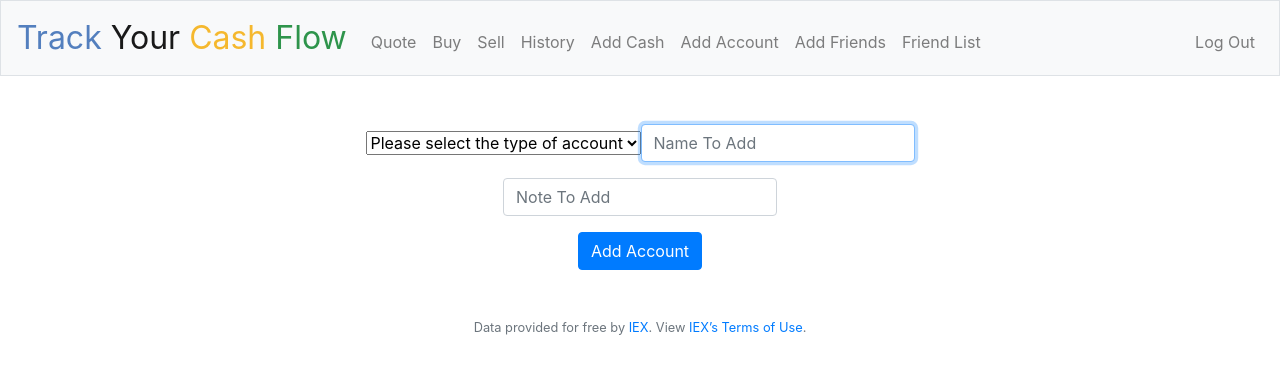
After one commit to HUIXIN-TW/QuickRecord, a Flask app: page /add_account in a window 1280 px wide. The commit adds this page. Shown: the top 374 px of the page. Run offline with Flask 2, Linux system fonts and the light colour scheme; a user stored in the database is signed in; some libraries are stand-ins or nearby versions.

Commit message:
add account, fix buy

```diff
--- a/Remy/application.py
+++ b/Remy/application.py
@@ -162,35 +162,49 @@ def friend_list():
 @app.route("/")
 @login_required
 def index():
-    #最後呈現的資料總結
+    # 最後呈現的資料總結
     # 我們需要在使用者登入後，於首頁顯示使用者目前持有的股票訊息
     # 先從資料庫內抓取該名使用者過去購買過的股票、股票張數
+
+    # 修改為會計科目
     rows = db.execute("""
-        SELECT symbol, SUM(shares) as totalShares
-        FROM transactions
+        SELECT type, name, SUM(amount) as totalamount, note
+        FROM account
         WHERE user_id = :user_id
-        GROUP BY symbol
-        HAVING totalShares >0;
+        GROUP BY name
+        HAVING totalamount >0;
     """, user_id=session["user_id"])
     holdings = []
-    grand_total = 0
+    grand_asset = 0
+    grand_liability = 0
+    grand_revenue = 0
+    grand_expense = 0
     # 把使用者過去購買的股票名稱(Symbol)、公司名稱、張數、目前價格、該股票總金額丟入一個list裡
     for row in rows:
-        stock = "TEST"
         #stock = lookup(row["symbol"])
         holdings.append({
-            "symbol": stock["symbol"],
-            "name": stock["name"],
-            "shares": row["totalShares"],
-            "price": usd(stock["price"]),
-            "total": usd(stock["price"] * row["totalShares"])
+            "type": row["type"],
+            "name": row["name"],
+            "totalamount": row["totalamount"],
+            "note" : row["note"]
+            #若需要匯率轉參考以下
+            #"price": usd(stock["price"]),
+            #"total": usd(stock["price"] * row["totalShares"])
         })
-        grand_total += stock["price"] * row["totalShares"]
-    rows = db.execute("SELECT cash FROM users WHERE id=:user_id", user_id=session["user_id"])
-    cash = rows[0]["cash"]
-    # 另外加總使用者目前手頭上的現金及股票總價值
-    grand_total += cash
-    return render_template("index.html", holdings=holdings, cash=usd(cash), grand_total=usd(grand_total))
+        #資產負債總額
+        if type == "A":
+            grand_asset += row["totalamount"]
+        elif type == "L":
+            grand_liability += row["totalamount"]
+        elif type == "R":
+            grand_revenue += row["totalamount"]
+        else: # type == "E":
+            grand_expense += row["totalamount"]
+    balance = 0
+    profit = 0
+    balance = grand_asset - grand_liability
+    profit = grand_revenue - grand_expense
+    return render_template("index.html", holdings=holdings, balance=balance, profit=profit)
 
 
 #減少現金
@@ -206,6 +220,36 @@ def index():
 # 是否使用者自己一個資料庫
 # 可以發現沒有科目並詢問是否直接加入
 # 歷史交易保存
+
+# 新增會計科目
+@app.route("/add_account", methods=["GET", "POST"])
+@login_required
+def add_account():
+    if request.method == "POST":
+        # 搜尋account資料
+        rows = db.execute("SELECT name FROM account WHERE name = :name AND user_id = :user_id",
+                          user_id = session["user_id"],
+                          name=request.form.get("name"))
+
+        #如果account資料找不到，代表尚未新增
+        if len(rows) != 1:
+            #用自己的id搭配account名稱(account名稱已UNIQUE)
+            db.execute("""INSERT INTO account (user_id,type,name,note) VALUES (:user_id,:type,:name,:note) """,
+            user_id = session["user_id"],
+            type=request.form.get("type"),
+            name=request.form.get("name"),
+            note=request.form.get("note")
+            )
+            flash("Add Successfully!")
+            return index()
+        #account已存在account database中
+        else:
+            return apology("Account already exised", 403)
+    # request.method == "GET"
+    else:
+        return render_template("add_account.html")
+
+
 @app.route("/buy", methods=["GET", "POST"])
 @login_required
 def buy():
@@ -220,8 +264,10 @@ def buy():
         elif not request.form.get("amount").isdigit():
             return apology("invalid amount, please enter 0-9")
         # 轉換變數
-        debit = request.form.get("debit").upper()
-        credit = request.form.get("credit").upper()
+        debittype=""
+        credittype=""
+        debit = request.form.get("debit")
+        credit = request.form.get("credit")
         amount = int(request.form.get("amount"))
 
         # lookup 在helper function中
@@ -233,39 +279,75 @@ def buy():
         ################
         # 確認是否有該科目
         ################
-
+        ifdebit = db.execute("SELECT name, type FROM account WHERE name = :debit and user_id = :user_id",
+                          user_id = session["user_id"],
+                          debit=debit
+                          )
+        ifcredit = db.execute("SELECT name, type FROM account WHERE name = :credit and user_id = :user_id",
+                          user_id = session["user_id"],
+                          credit=credit
+                          )
+        print(ifdebit)
+        print(ifcredit)
+        #確認account.db是否有該account
+        #找到資料 >>> [{'name': 'cash'}]
+        #找不到資料 >>> []
+        if len(ifdebit) != 1:
+            flash("please add new debit account")
+            return render_template("add_account.html")
+        if len(ifcredit) != 1:
+            flash("please add new credit account")
+            return render_template("add_account.html")
 
         #############
         # 更新借方金額
         #############
         # 從資料庫拉出借方科目金額
-        row = db.execute("SELECT EXPENSE FROM users WHERE id=:id", id=session["user_id"])
-        debitamount = row[0]['expense']
-        # 確認借方是否足夠，不必確認借方科目
+        rows_debit = db.execute("SELECT amount FROM account WHERE name = :debit and user_id=:user_id",
+                         user_id=session["user_id"],
+                         debit=debit
+                         )
+        print(rows_debit)
+        debittype = rows_debit[0]["type"]
+        debitamount = rows_debit[0]['amount']
+        # 確認借方是否足夠
         # 禁止借方科目為負
-        updated_debitamount = debitamount + amount
+        if debittype == "A" or debittype == "E":
+            updated_debitamount = debitamount + amount
+        else:
+            updated_debitamount = debitamount - amount
         if updated_debitamount < 0:
             return apology("account cannot be negative")
         # 更新金額
-        db.execute("UPDATE users SET expense = :updated_debitamount WHERE id=:id",
+        db.execute("UPDATE acount SET amount = :updated_debitamount WHERE name = :debit, user_id=:user_id",
+                debit=debit,
                 updated_debitamount=updated_debitamount,
-                id=session["user_id"])
+                user_idid=session["user_id"])
 
         #############
         # 更新貸方金額
         #############
-        credit = db.execute("SELECT ACCOUNT_PAYABLE FROM users WHERE id=:id", id=session["user_id"])
-        creditamount = credit[0]['account_payable']
-        # 確認貸方是否足夠，不必確認借方科目
+        rows_credit = db.execute("SELECT amount FROM account WHERE name = :credit and user_id=:user_id",
+                         user_id=session["user_id"],
+                         credit=credit
+                         )
+        print(rows_credit)
+        credittype = rows_credit[0]["type"]
+        creditamount = rows_credit[0]['amount']
+
+        # 確認貸方是否足夠
         # 禁止貸方科目為負
-        updated_creditamount = creditamount + amount
-        # 使用呼叫其資料庫餘額方式，確認該為正還是負
-        #if updated_creditamount < 0:
-            #return apology("account cannot be negative")
+        if credittype == "A" or credittype == "E":
+            updated_creditamount = creditamount - amount
+        else:
+            updated_creditamount = creditamount + amount
+        if updated_creditamount < 0:
+            return apology("account cannot be negative")
         # 更新金額
-        db.execute("UPDATE users SET account_payable =:updated_creditamount WHERE id=:id",
+        db.execute("UPDATE acount SET amount = :updated_creditamount WHERE name = :credit, user_id=:user_id",
+                credit=credit,
                 updated_creditamount=updated_creditamount,
-                id=session["user_id"])
+                user_idid=session["user_id"])
 
         ################
         # 加入歷史交易分錄
@@ -378,10 +460,6 @@ def history():
     return render_template("history.html", transactions=transactions)
 
 
-def is_provided(field):
-    if not request.form.get(field):
-        return apology(f"must provide {field}", 400)
-
 # 搜尋股票價格
 # 修改搜尋科目餘額
 @app.route("/quote", methods=["GET", "POST"])
@@ -405,6 +483,14 @@ def quote():
     else:
         return render_template("quote.html")
 
+
+###########################
+# 以下不必修改，保持原本code
+###########################
+# 類似helper function
+def is_provided(field):
+    if not request.form.get(field):
+        return apology(f"must provide {field}", 400)
 
 @app.route("/login", methods=["GET", "POST"])
 def login():
--- /dev/null
+++ b/Remy/templates/add_account.html
@@ -0,0 +1,27 @@
+{% extends "layout.html" %}
+
+{% block title %}
+    Add Account
+{% endblock %}
+
+{% block main %}
+    <form action = "/add_account" method= "post">
+        <div class="form-group">
+            <select name = "type">
+                <!-- 在py中使用list防止修改 -->
+                <option disabled selected value=""> Please select the type of account </option>
+                <option value="A"> Asset </option>
+                <option value="L"> Liability </option>
+                <option value="R"> Revenue </option>
+                <option value="E"> Expense </option>
+        </div>
+        <div class="form-group">
+        <input autocomplete="off" autofocus class="form-control" name="name" placeholder="Name To Add" type="text">
+        </div>
+        <div class="form-group">
+        <input autocomplete="off" autofocus class="form-control" name="note" placeholder="Note To Add" type="text">
+        </div>
+            <button class="btn btn-primary" type="submit">Add Account</button>
+    </form>
+
+{% endblock %}
--- a/Remy/templates/add_friends.html
+++ b/Remy/templates/add_friends.html
@@ -1,7 +1,7 @@
 {% extends "layout.html" %}
 
 {% block title %}
-    Add Cash
+    Add Friends
 {% endblock %}
 
 {% block main %}
--- a/Remy/templates/layout.html
+++ b/Remy/templates/layout.html
@@ -38,6 +38,7 @@
                         <li class="nav-item"><a class="nav-link" href="/sell">Sell</a></li>
                         <li class="nav-item"><a class="nav-link" href="/history">History</a></li>
                         <li class="nav-item"><a class="nav-link" href="/add_cash">Add Cash</a></li>
+                        <li class="nav-item"><a class="nav-link" href="/add_account">Add Account</a></li>
                         <li class="nav-item"><a class="nav-link" href="/add_friends">Add Friends</a></li>
                         <li class="nav-item"><a class="nav-link" href="/friend_list">Friend List</a></li>
                     </ul>
```
Also changed, not shown: Remy/templates/index.html (+16 -10 lines), Remy/finance.db.
